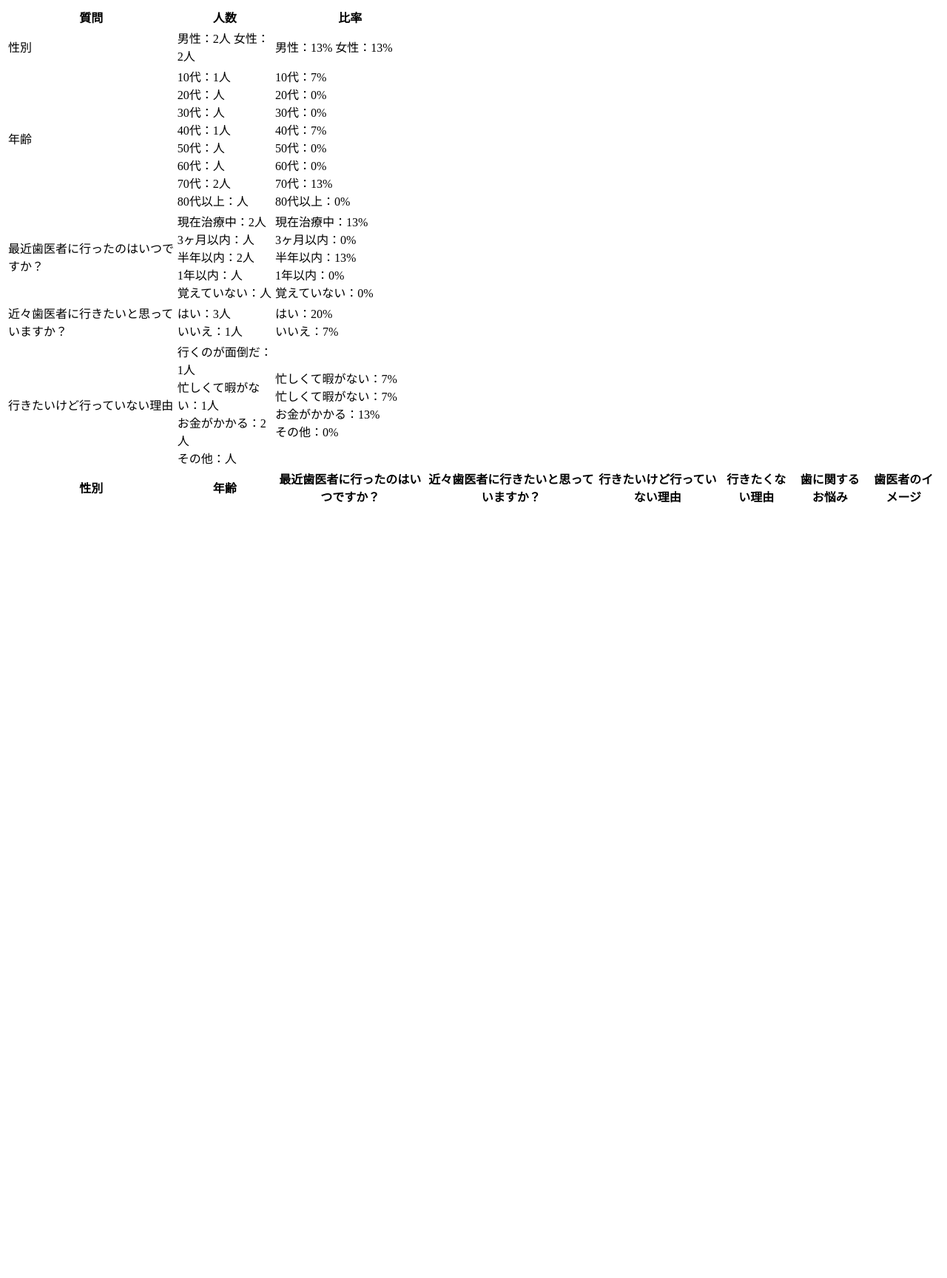
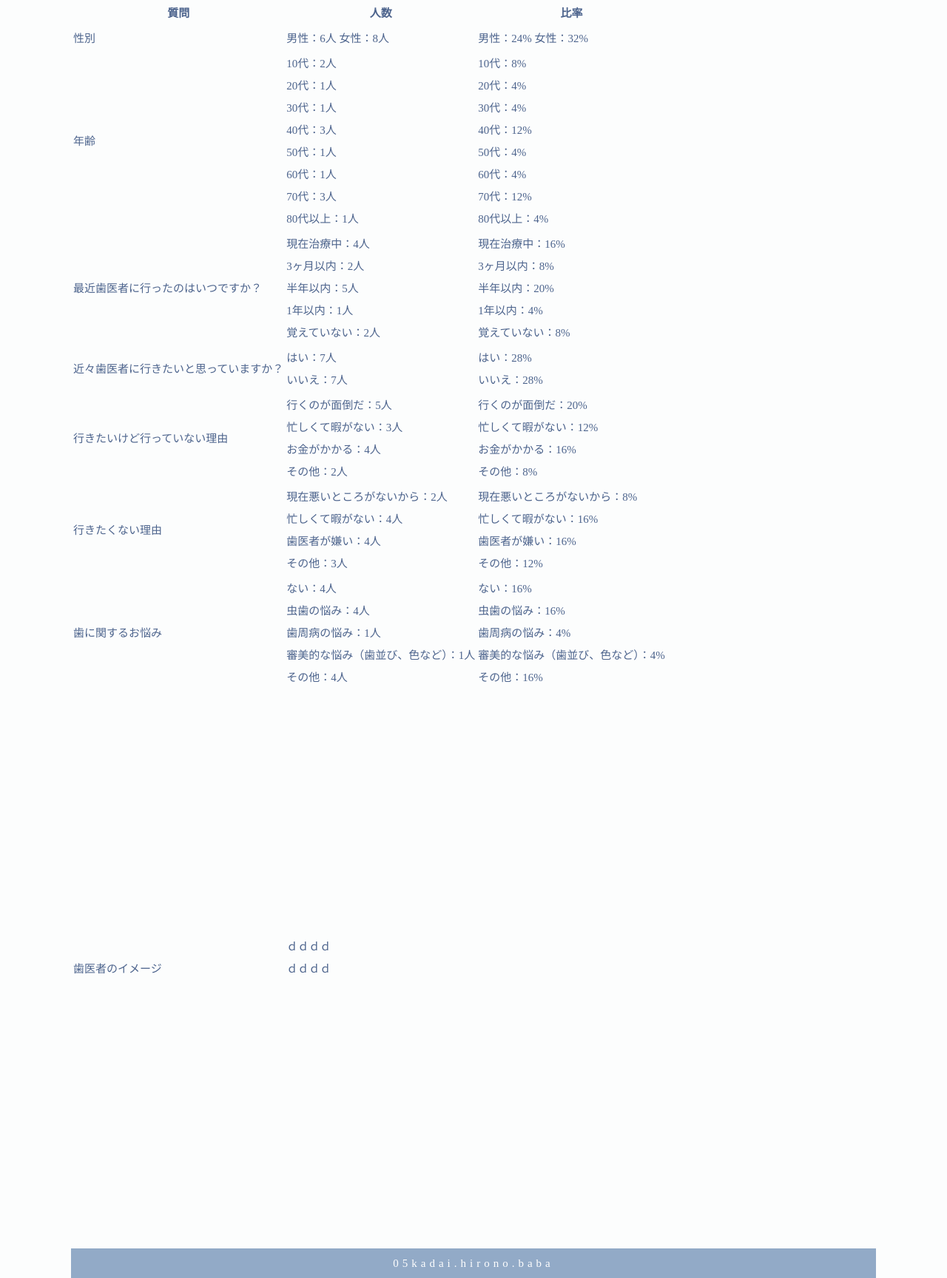
Before and after one commit to nina-sensei/05_28_babahirono, a PHP site: page /read.php in a window 1280 px wide. Shown: the whole page at 74% size. Before the commit the page ends 680 px from the top, so only its background shows below. Run offline with PHP 8.4, Linux system fonts and the light colour scheme; data that the repository does not hold is empty.

Commit message:
提出用

```diff
--- a/data/todo.csv
+++ b/data/todo.csv
@@ -13,3 +13,13 @@
 男,70代,半年以内,はい,お金がかかる,忙しくて暇がない,審美的な悩み（歯並び、色など）,ｄｄｄｄ
 ,,,,,,,
 ,,,,,,,
+女,10代,現在治療中,はい,行くのが面倒だ,現在悪いところがないから,虫歯の悩み,
+女,20代,3ヶ月以内,いいえ,忙しくて暇がない,忙しくて暇がない,虫歯の悩み,
+男,30代,半年以内,いいえ,お金がかかる,歯医者が嫌い,歯周病の悩み,
+男,40代,1年以内,いいえ,その他,その他,その他,
+女,40代,覚えていない,はい,忙しくて暇がない,歯医者が嫌い,ない,
+女,50代,覚えていない,はい,その他,その他,その他,
+男,60代,半年以内,いいえ,お金がかかる,その他,その他,
+男,70代,3ヶ月以内,いいえ,行くのが面倒だ,歯医者が嫌い,虫歯の悩み,
+女,80代,半年以内,はい,行くのが面倒だ,現在悪いところがないから,その他,
+女,それ以上,現在治療中,いいえ,行くのが面倒だ,歯医者が嫌い,虫歯の悩み,
--- a/read.php
+++ b/read.php
@@ -193,58 +193,96 @@ fclose($file);
             $yes3_rate = round($sum5["お金がかかる"] / $count * 100);
             $yes4_rate = round($sum5["その他"] / $count * 100);
 
-            echo '  <td>行くのが面倒だ：' . $sum5["忙しくて暇がない"] . '人<br>' .
+            echo '  <td>行くのが面倒だ：' . $sum5["行くのが面倒だ"] . '人<br>' .
                '忙しくて暇がない：' . $sum5["忙しくて暇がない"] . '人<br>' .
                'お金がかかる：' . $sum5["お金がかかる"] . '人<br>' .
-               'その他：' . $sum5["その他"] .'人</td>';
-            echo '  <td>忙しくて暇がない：' . $yes1_rate . '%<br>' .
+               'その他：' . $sum5["その他"] . '人</td>';
+            echo '  <td>行くのが面倒だ：' . $yes1_rate . '%<br>' .
                '忙しくて暇がない：' . $yes2_rate . '%<br>' .
                'お金がかかる：' . $yes3_rate . '%<br>' .
                'その他：' . $yes4_rate . '%</td>';
             ?>
          </tr>
 
+         <tr>
+            <td>行きたくない理由</td>
+            <?php
+            $no1_rate = round($sum6["現在悪いところがないから"] / $count * 100);
+            $no2_rate = round($sum6["忙しくて暇がない"] / $count * 100);
+            $no3_rate = round($sum6["歯医者が嫌い"] / $count * 100);
+            $no4_rate = round($sum6["その他"] / $count * 100);
 
-
-
-
-
-
-
-
-
-
-
-
-
-
-
+            echo '  <td>現在悪いところがないから：' . $sum6["現在悪いところがないから"] . '人<br>' .
+               '忙しくて暇がない：' . $sum6["忙しくて暇がない"] . '人<br>' .
+               '歯医者が嫌い：' . $sum6["歯医者が嫌い"] . '人<br>' .
+               'その他：' . $sum6["その他"] . '人</td>';
+            echo '  <td>現在悪いところがないから：' . $no1_rate . '%<br>' .
+               '忙しくて暇がない：' . $no2_rate . '%<br>' .
+               '歯医者が嫌い：' . $no3_rate . '%<br>' .
+               'その他：' . $no4_rate . '%</td>';
+            ?>
+         </tr>
 
          <tr>
-            <th>性別</th>
-            <th>年齢</th>
-            <th>最近歯医者に行ったのはいつですか？</th>
-            <th>近々歯医者に行きたいと思っていますか？</th>
-            <th>行きたいけど行っていない理由</th>
-            <th>行きたくない理由</th>
-            <th>歯に関するお悩み</th>
-            <th>歯医者のイメージ</th>
+            <td>歯に関するお悩み</td>
+            <?php
+            $problem1_rate = round($sum7["ない"] / $count * 100);
+            $problem2_rate = round($sum7["虫歯の悩み"] / $count * 100);
+            $problem3_rate = round($sum7["歯周病の悩み"] / $count * 100);
+            $problem4_rate = round($sum7["審美的な悩み（歯並び、色など）"] / $count * 100);
+            $problem5_rate = round($sum7["その他"] / $count * 100);
+
+            echo '  <td>ない：' . $sum7["ない"] . '人<br>' .
+               '虫歯の悩み：' . $sum7["虫歯の悩み"] . '人<br>' .
+               '歯周病の悩み：' . $sum7["歯周病の悩み"] . '人<br>' .
+               '審美的な悩み（歯並び、色など）：' . $sum7["審美的な悩み（歯並び、色など）"] . '人<br>' .
+               'その他：' . $sum7["その他"] . '人</td>';
+            echo '  <td>ない：' . $problem1_rate . '%<br>' .
+               '虫歯の悩み：' . $problem2_rate . '%<br>' .
+               '歯周病の悩み：' . $problem3_rate . '%<br>' .
+               '審美的な悩み（歯並び、色など）：' . $problem4_rate . '%<br>' .
+               'その他：' . $problem5_rate . '%</td>';
+            ?>
          </tr>
-         <?php foreach ($aryCsv as $value) { ?>
-            <!-- <tr>
-            <td><?php echo $value[0] ?></td>
-            <td><?php echo $value[1] ?></td>
-            <td><?php echo $value[2] ?></td>
-            <td><?php echo $value[3] ?></td>
-            <td><?php echo $value[4] ?></td>
-            <td><?php echo $value[5] ?></td>
-            <td><?php echo $value[6] ?></td>
-            <td><?php echo $value[7] ?></td>
-         </tr> -->
-         <?php } ?>
+         <tr>
+            <td>歯医者のイメージ</td>
+            <td>
+               <?php
+               foreach ($aryCsv as $value) {
+                  echo $value[7] . "<br>";
+               }
+               ?>
+            </td>
+         </tr>
+
    </table>
 
+   <footer>
+      <p>05kadai.hirono.baba</p>
+   </footer>
 
+   <style>
+      body {
+         font-size: 15px;
+         line-height: 2em;
+         width: 85%;
+         margin: 0 auto;
+         color: #4D648D;
+         background-color: #fcfdfd;
+      }
+
+      footer {
+         background-color: #92AAC7;
+         text-align: center;
+         color: white;
+      }
+
+      footer p {
+         margin: 0;
+         padding: 5px 0;
+         letter-spacing: 5px;
+      }
+   </style>
 
 </body>
 
```
